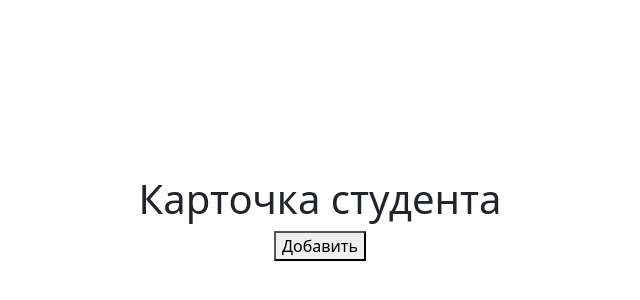
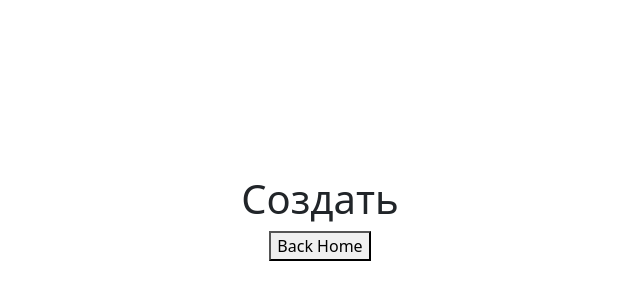
Before and after one commit to Solexofficial/react-student-card, a React (Create React App) app: page /create in a window 1280 px wide. Shown: the part 182-482 px from the top of the page, without its empty margins (320-960 px from the left). Built offline with nearby package versions, Linux system fonts and the light colour scheme.

Commit message:
refactor: add routes

```diff
--- a/src/app/App.js
+++ b/src/app/App.js
@@ -18,7 +18,7 @@ function App() {
           }}
         >
           <Switch>
-            <Route path='/' component={Main} />
+            <Route path='/' exact component={Main} />
             <Route path='/create' component={CreateForm} />
           </Switch>
         </div>
--- a/src/app/layouts/createForm.jsx
+++ b/src/app/layouts/createForm.jsx
@@ -1,7 +1,18 @@
 import React from 'react';
+import { useHistory } from 'react-router';
 
 const CreateForm = () => {
-  return <h1>Создать</h1>;
+  const history = useHistory();
+
+  const handleGoHome = () => {
+    history.replace('/');
+  };
+  return (
+    <>
+      <h1>Создать</h1>
+      <button onClick={handleGoHome}>Back Home</button>
+    </>
+  );
 };
 
 export default CreateForm;
--- a/src/app/layouts/main.jsx
+++ b/src/app/layouts/main.jsx
@@ -1,10 +1,13 @@
 import React from 'react';
+import { Link } from 'react-router-dom';
 
 const Main = () => {
   return (
     <>
       <h1>Карточка студента</h1>
-      <button type='button'>Добавить</button>
+      <Link to='/create'>
+        <button type='button'>Добавить</button>
+      </Link>
     </>
   );
 };
```
